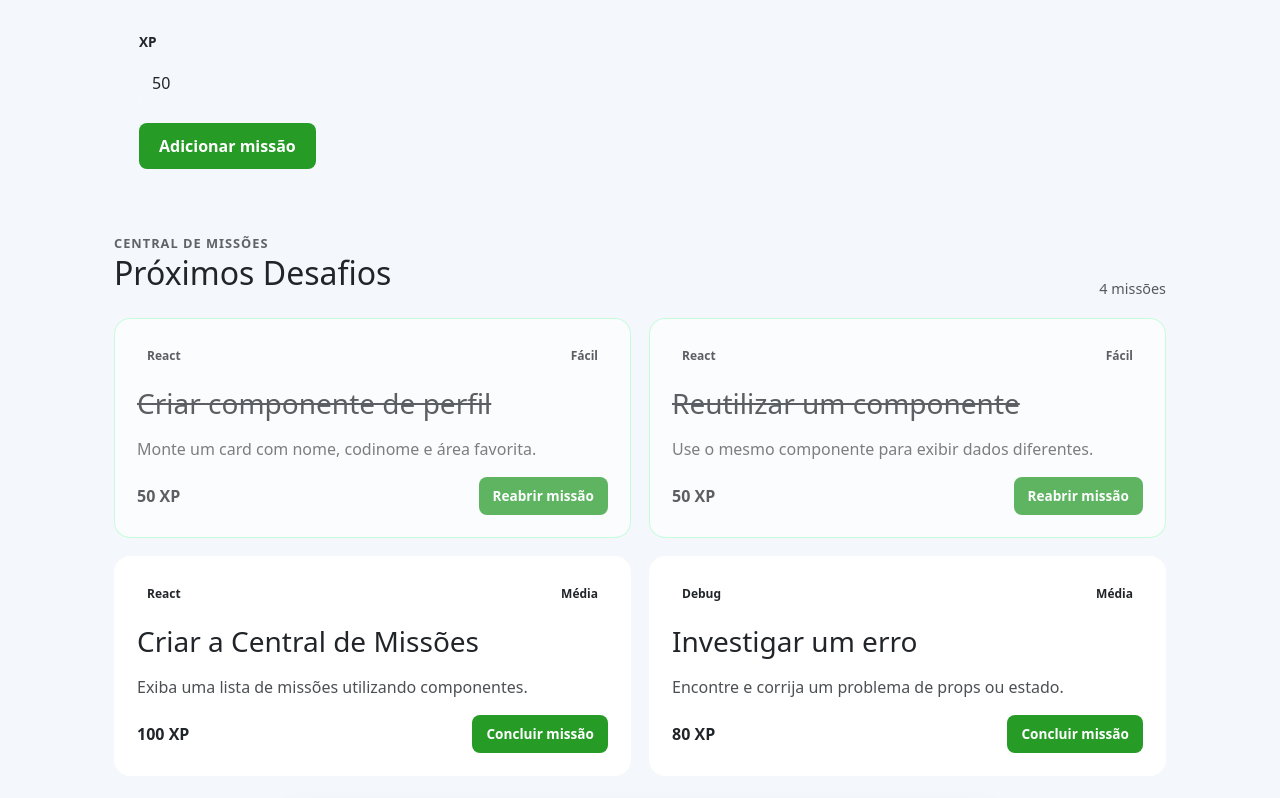
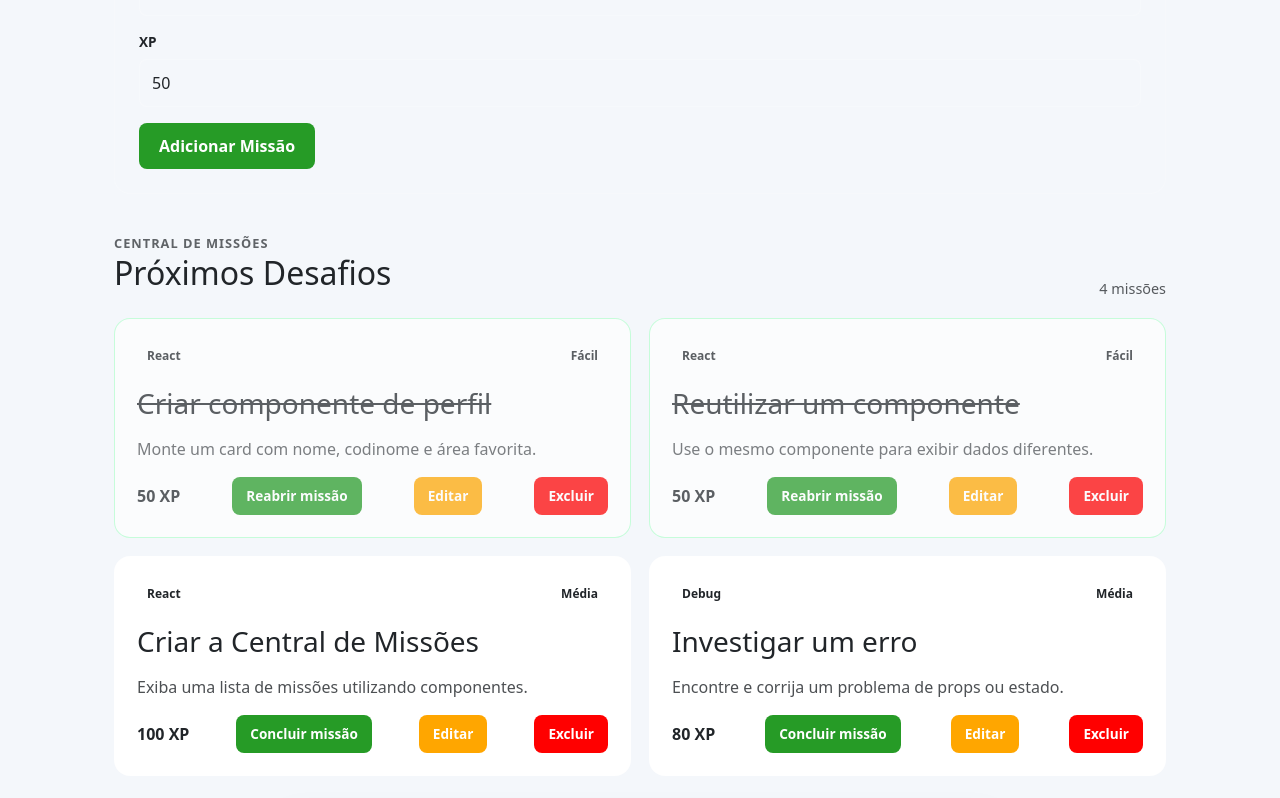
Before and after one commit to Unilelegroot/React-Quest, a React (Vite) app: page / in a window 1280 px wide. Shown: the part 1322-2120 px from the top of the page. Built offline with nearby package versions, Linux system fonts and the light colour scheme.

Commit message:
feat: delete e edit

```diff
--- a/src/App.jsx
+++ b/src/App.jsx
@@ -50,6 +50,8 @@ const initialMissions = [
 
 function App() {
   const [missions, setMissions] = useState(initialMissions)
+  const [editingMission, setEditingMission] = useState(null)
+
   function toogleMission(missionId) {
     const updatedMissions = missions.map((mission) => {
       if (mission.id === missionId) {
@@ -67,6 +69,20 @@ function App() {
     setMissions([...missions, newMission])
   }
 
+  function deleteMission(missionId) {
+    const updatedMissions = missions.filter(
+      (mission) => mission.id !== missionId
+    )
+    setMissions(updatedMissions)
+  }
+
+  function updateMission(updatedMission) {
+    const updatedMissions = missions.map((mission) =>
+      mission.id === updatedMission.id ? updatedMission : mission,
+    )
+    setMissions(updatedMissions)
+    setEditingMission(null)
+  }
 
   const completedMissions = missions.filter((mission) => mission.completed)
 
@@ -132,6 +148,8 @@ function App() {
 
         <MissionForm
           onAddMission={addMission}
+          editingMission={editingMission}
+          onUpdateMission={updateMission}
         />
 
         <section className="missions-section">
@@ -154,6 +172,8 @@ function App() {
                 xp={mission.xp}
                 completed={mission.completed}
                 onToggle={() => toogleMission(mission.id)}
+                onDelete={() => deleteMission(mission.id)}
+                onEdit={() => setEditingMission(mission)}
               />
             ))}
           </div>
--- a/src/components/MissionCard.jsx
+++ b/src/components/MissionCard.jsx
@@ -1,6 +1,6 @@
 import "./missionCard.css"
 
-function MissionCard({ title, description, technology, difficulty, xp, completed, onToggle}) {
+function MissionCard({ title, description, technology, difficulty, xp, completed, onToggle, onDelete, onEdit,}) {
     return(
         <article className={`mission-card ${completed ? "mission-card--completed" : ""}`}>
             <div className="mission-card_header">
@@ -14,6 +14,12 @@ function MissionCard({ title, description, technology, difficulty, xp, completed
                 <button type="button" className="mission-card_button" onClick={onToggle}>
                     {completed ? "Reabrir missão" : "Concluir missão"}
                 </button>
+                <button type="button" className="mission-card_button mission-card__button--edit" onClick={onEdit}>
+                    Editar
+                </button>
+                <button type ="button" className="mission-card_button mission-card__button--delete" onClick={onDelete}>
+                    Excluir
+                </button>
             </div>
         </article>
     )
--- a/src/components/MissionForm.jsx
+++ b/src/components/MissionForm.jsx
@@ -1,12 +1,22 @@
-import { useState } from "react"
+import { useState, useEffect } from "react"
 import "./missionForm.css"
 
-function MissionForm({ onAddMission }) {
+function MissionForm({ onAddMission, editingMission, onUpdateMission }) {
     const [title, setTitle] = useState("")
     const [description, setDescription] = useState("")
     const [technology, setTechnology] = useState("React")
     const [difficulty, setDifficulty] = useState("Fácil")
     const [xp, setXp] = useState(50)
+
+    useEffect(() => {
+        if (editingMission) {
+            setTitle(editingMission.title)
+            setDescription(editingMission.description)
+            setTechnology(editingMission.technology)
+            setDifficulty(editingMission.difficulty)
+            setXp(editingMission.xp)
+        }
+    },[editingMission])
 
 
     function handleSubmit(event) {
@@ -26,7 +36,18 @@ function MissionForm({ onAddMission }) {
             xp,
             completed: false,
         }
-        onAddMission(newMission)
+
+        if(editingMission){
+            onUpdateMission({
+                ...newMission,
+                id: editingMission.id,
+                completed: editingMission.completed,
+            })
+        }else{
+            onAddMission(newMission)
+        }
+
+
 
         setTitle("")
         setDescription("")
@@ -108,7 +129,7 @@ function MissionForm({ onAddMission }) {
                 </div>
 
                 <button className="mission-form__button" type="submit">
-                    Adicionar missão
+                    {editingMission ? "Salvar Alterações" : "Adicionar Missão"}
                 </button>
             </form>
         </section>
--- a/src/components/missionCard.css
+++ b/src/components/missionCard.css
@@ -62,3 +62,13 @@
   font-weight: 700;
   cursor: pointer;
 }
+
+.mission-card__button--delete {
+  background: red;
+  color: white;
+}
+
+.mission-card__button--edit {
+  background: rgb(255, 166, 0);
+  color: white;
+}
```
Lines whose indentation alone changed are shown as unchanged.
